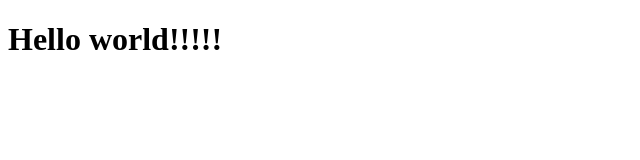
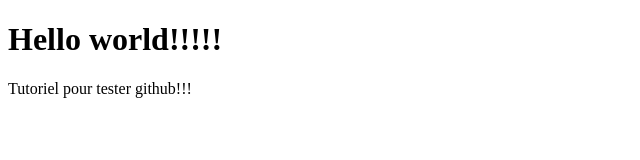
Before and after one commit to Aziz-Diallo/github-test, a plain HTML site: page index.html in a window 1280 px wide. Shown: the whole page, without its empty margins (0-640 px from the left). Drawn offline with Linux system fonts and the light colour scheme.

Commit message:
paragraphe

```diff
--- a/index.html
+++ b/index.html
@@ -8,6 +8,7 @@
         <h1>
             Hello world!!!!!
         </h1>
+        <p>Tutoriel pour tester github!!!</p>
 
 
     </body>
```
